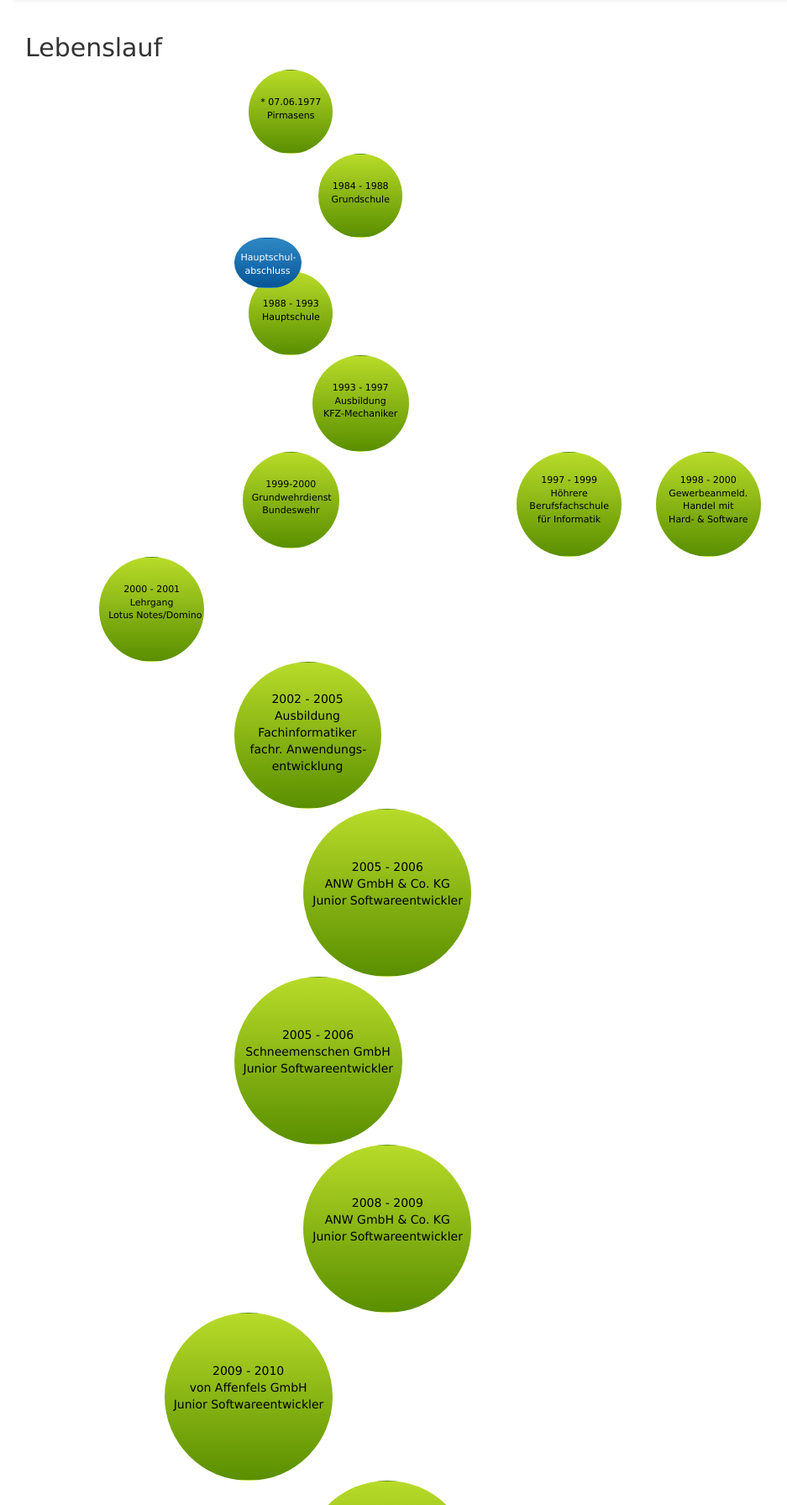
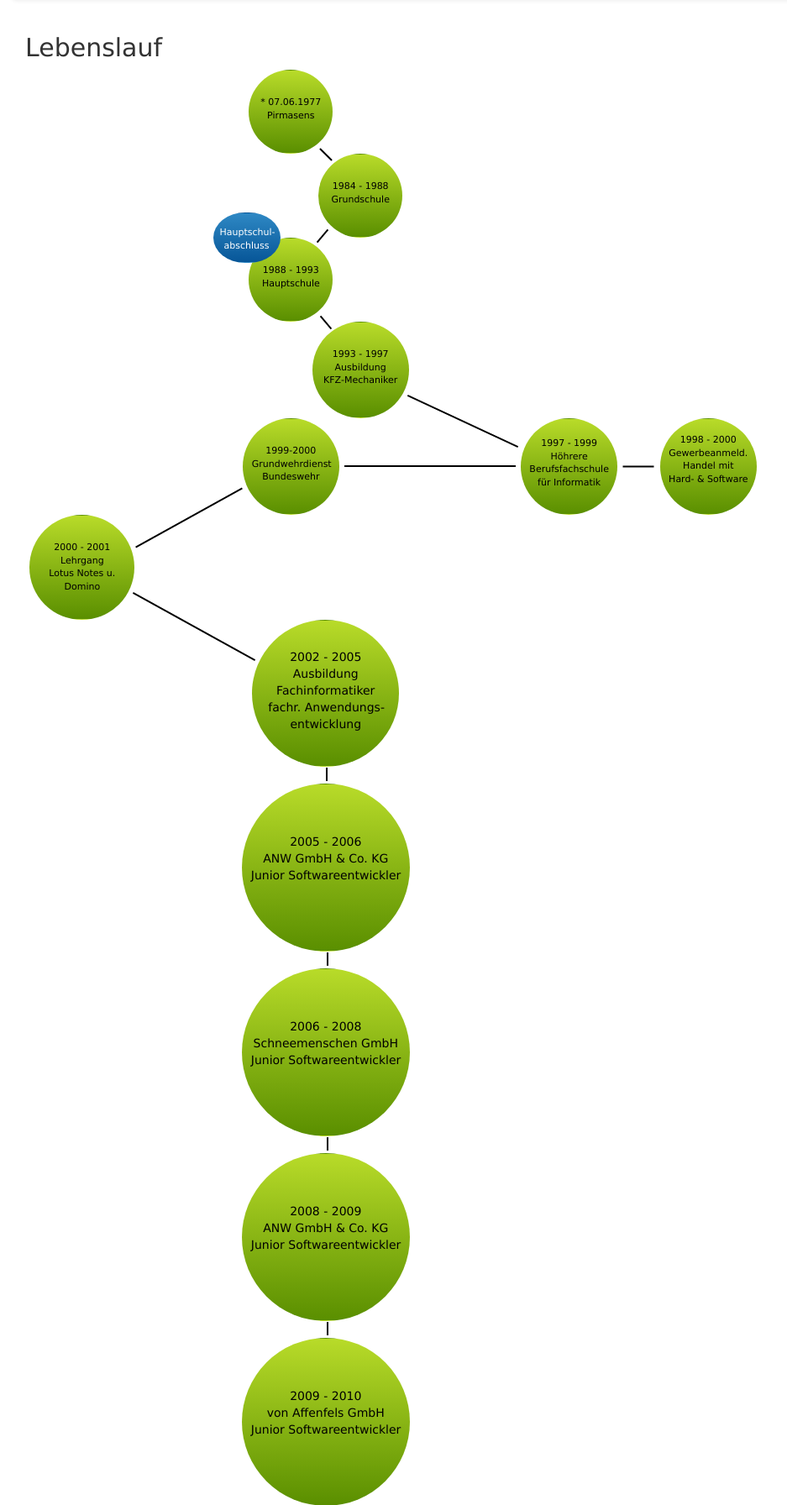
Before and after one commit to Foomy/sirfoomy, a PHP site: page /templates/curriculum-vitae.phtml in a window 1280 px wide. Shown: the part 199-1991 px from the top of the page at 84% size, without its empty margins (128-1065 px from the left). Run offline with PHP 8.4, Linux system fonts and the light colour scheme.

Commit message:
curriculum vitae enhanced

```diff
--- a/public/skins/default/css/layout.css
+++ b/public/skins/default/css/layout.css
@@ -31,5 +31,6 @@ html, body {
     footer {
       border: solid #f17826;
       border-width: 2px 0 0 0;
+      margin: 20px 0 0 0;
       padding: 10px;
     }
--- a/public/skins/default/css/main.css
+++ b/public/skins/default/css/main.css
@@ -103,6 +103,7 @@ footer .geek-code-block {
 
 /* 6. curriculum vitae */
 #curriculum-vitae .bubble {
+  position: relative;
   border: solid 1px transparent;
   margin: auto;
 }
@@ -112,114 +113,293 @@ footer .geek-code-block {
     text-align: center;
   }
 
-#curriculum-vitae .r100 {
+#curriculum-vitae .bubble-green {
+   background: transparent linear-gradient(#b8db29, #5a8f00);
+   color: #000;
+ }
+
+#curriculum-vitae .bubble-blue {
+  background: transparent linear-gradient(#2e88c4, #075698);
+  color: #fff;
+}
+
+#curriculum-vitae .birth,
+#curriculum-vitae .elementary-school {
   border-radius: 75px;
   width: 100px;
   height: 100px;
+  padding: 30px 10px;
+  font-size: 1.1rem;
+}
+#curriculum-vitae .birth:after {
+  position: absolute;
+  content: '';
+  border: 0;
+  background: #000;
+  width: 2px;
+  height: 20px;
+  top: 90px;
+  left: 90px;
+  transform: rotate(-45deg);
+}
+#curriculum-vitae .elementary-school:after {
+  position: absolute;
+  content: '';
+  border: 0;
+  background: #000;
+  width: 2px;
+  height: 20px;
+  top: 87px;
+  left: 3px;
+  transform: rotate(40deg);
 }
 
-  #curriculum-vitae .r100 p.two-lines {
-    padding: 30px 10px;
-    font-size: 1.1rem;
-  }
+#curriculum-vitae .high-school {
+  border-radius: 75px;
+  width: 100px;
+  height: 100px;
+  padding: 30px 10px;
+  font-size: 1.1rem;
+}
+#curriculum-vitae .high-school:after {
+  position: absolute;
+  content: '';
+  border: 0;
+  background: #000;
+  width: 2px;
+  height: 20px;
+  top: 90px;
+  left: 90px;
+  transform: rotate(-40deg);
+}
+#curriculum-vitae .high-school-grade {
+  position: relative;
+  border-radius: 58px / 46px;
+  width: 80px;
+  height: 60px;
+  margin: -30px 0 0 -25px;
+  padding: 15px 7px;
+  font-size: 1.1rem;
+  float: left;
+  z-index: 2;
+}
 
-  #curriculum-vitae .r100 p.four-lines {
-    padding: 20px 10px;
-    font-size: 1.0rem;
-  }
-
-#curriculum-vitae .r115 {
+#curriculum-vitae .motor-mechanic-apprenticeship,
+#curriculum-vitae .basic-military-service {
   border-radius: 75px;
   width: 115px;
   height: 115px;
+  padding: 30px 10px;
+  font-size: 1.1rem;
+}
+#curriculum-vitae .motor-mechanic-apprenticeship:after {
+  position: absolute;
+  content: '';
+  border: 0;
+  background: #000;
+  width: 2px;
+  height: 145px;
+  top: 45px;
+  left: 177px;
+  transform: rotate(-65deg);
+}
+#curriculum-vitae .basic-military-service:after {
+  position: absolute;
+  content: '';
+  border: 0;
+  background: #000;
+  width: 2px;
+  height: 145px;
+  top: 45px;
+  left: -66px;
+  transform: rotate(61deg);
 }
 
-  #curriculum-vitae .r115 p.three-lines {
-    padding: 30px 10px;
-    font-size: 1.1rem;
-  }
+#curriculum-vitae .higher-vocational-college {
+  border-radius: 75px;
+  width: 115px;
+  height: 115px;
+  padding: 21px 0;
+  font-size: 1.1rem;
+}
+#curriculum-vitae .higher-vocational-college:before {
+  position: absolute;
+  content: '';
+  border: 0;
+  background: #000;
+  width: 2px;
+  height: 204px;
+  top: -46px;
+  left: -110px;
+  transform: rotate(90deg);
+}
+#curriculum-vitae .higher-vocational-college:after {
+  position: absolute;
+  content: '';
+  border: 0;
+  background: #000;
+  width: 2px;
+  height: 37px;
+  top: 38px;
+  left: 138px;
+  transform: rotate(-90deg);
+}
 
-  #curriculum-vitae .r115 p.four-lines {
-    padding: 20px 10px;
-    font-size: 1.1rem;
-  }
+#curriculum-vitae .hardware-trade {
+  border-radius: 75px;
+  width: 115px;
+  height: 115px;
+  padding: 17px 0;
+  font-size: 1.1rem;
+}
 
-#curriculum-vitae .r125 {
+#curriculum-vitae .lotus-notes {
   border-radius: 100px;
   width: 125px;
   height: 125px;
+  padding: 30px 10px;
+  font-size: 1.1rem;
 }
-
-  #curriculum-vitae .r125 p.three-lines {
-    padding: 30px 10px;
-    font-size: 1.1rem;
-  }
-
-  #curriculum-vitae .r125 p.four-lines {
-    padding: 25px 10px;
-    font-size: 1.1rem;
-  }
-
-#curriculum-vitae .r150 {
-  border-radius: 100px;
-  width: 150px;
-  height: 150px;
+#curriculum-vitae .lotus-notes:after {
+  position: absolute;
+  top: 49px;
+  left: 194px;
+  content: '';
+  border: 0;
+  background: #000;
+  width: 2px;
+  height: 166px;
+  transform: rotate(-61deg);
 }
-
-  #curriculum-vitae .r150 p.two-lines {
-    padding: 50px 25px;
-  }
-
-  #curriculum-vitae .r150 p.three-lines {
-    padding: 45px 25px;
-  }
-
-#curriculum-vitae .r175 {
+#curriculum-vitae .it-specialist-apprenticeship {
   border-radius: 150px;
   width: 175px;
   height: 175px;
+  padding: 33px 18px;
 }
-  #curriculum-vitae .r175 p.five-lines {
-    padding: 33px 18px;
-  }
+#curriculum-vitae .it-specialist-apprenticeship:after {
+  position: absolute;
+  top: 175px;
+  left: 87px;
+  content: '';
+  border: 0;
+  background: #000;
+  width: 2px;
+  height: 16px;
+}
 
-#curriculum-vitae .r200 {
+#curriculum-vitae .anw-2005 {
   border-radius: 150px;
   width: 200px;
   height: 200px;
+  margin-top: 20px;
+  padding: 58px 10px;
+}
+#curriculum-vitae .anw-2005:after {
+  position: absolute;
+  top: 200px;
+  left: 100px;
+  content: '';
+  border: 0;
+  background: #000;
+  width: 2px;
+  height: 16px;
 }
 
-  #curriculum-vitae .r200 p.three-lines {
-    padding: 58px 10px;
-  }
-
-#curriculum-vitae .o75x50 {
-  border-radius: 60px / 50px;
-  width: 80px;
-  height: 60px;
+#curriculum-vitae .schneemenschen {
+  border-radius: 150px;
+  width: 200px;
+  height: 200px;
+  margin-top: 20px;
+  padding: 58px 10px;
+}
+#curriculum-vitae .schneemenschen:after {
+  position: absolute;
+  top: 200px;
+  left: 100px;
+  content: '';
+  border: 0;
+  background: #000;
+  width: 2px;
+  height: 16px;
 }
 
-  #curriculum-vitae .o75x50 p {
-    padding: 15px 7px;
-    font-size: 1.1rem;
-  }
-
-#curriculum-vitae .o100x75 {
-  border-radius: 60px / 50px;
-  width: 100px;
-  height: 75px;
+#curriculum-vitae .anw-2008 {
+  border-radius: 150px;
+  width: 200px;
+  height: 200px;
+  margin-top: 20px;
+  padding: 58px 10px;
+}
+#curriculum-vitae .anw-2008:after {
+  position: absolute;
+  top: 200px;
+  left: 100px;
+  content: '';
+  border: 0;
+  background: #000;
+  width: 2px;
+  height: 16px;
 }
 
-  #curriculum-vitae .o100x75 p {
-    padding: 15px 7px;
-  }
-
-#curriculum-vitae .green {
-  background: transparent linear-gradient(#b8db29, #5a8f00);
-  color: #000;
+#curriculum-vitae .von-affenfels {
+  border-radius: 150px;
+  width: 200px;
+  height: 200px;
+  margin-top: 20px;
+  padding: 58px 10px;
+}
+#curriculum-vitae .von-affenfels:after {
+  position: absolute;
+  top: 200px;
+  left: 100px;
+  content: '';
+  border: 0;
+  background: #000;
+  width: 2px;
+  height: 16px;
 }
 
-#curriculum-vitae .blue {
-  background: transparent linear-gradient(#2e88c4, #075698);
-  color: #fff;
+#curriculum-vitae .kwick {
+  border-radius: 150px;
+  width: 200px;
+  height: 200px;
+  margin-top: 20px;
+  padding: 58px 10px;
 }
+#curriculum-vitae .kwick:after {
+  position: absolute;
+  top: 200px;
+  left: 100px;
+  content: '';
+  border: 0;
+  background: #000;
+  width: 2px;
+  height: 16px;
+}
+
+#curriculum-vitae .netsdirekt {
+  border-radius: 150px;
+  width: 200px;
+  height: 200px;
+  margin-top: 20px;
+  padding: 58px 10px;
+}
+#curriculum-vitae .netsdirekt:after {
+  position: absolute;
+  top: 200px;
+  left: 100px;
+  content: '';
+  border: 0;
+  background: #000;
+  width: 2px;
+  height: 16px;
+}
+
+#curriculum-vitae .anw-2015 {
+  border-radius: 150px;
+  width: 200px;
+  height: 200px;
+  margin-top: 20px;
+  padding: 58px 10px;
+}
--- a/public/templates/curriculum-vitae.phtml
+++ b/public/templates/curriculum-vitae.phtml
@@ -7,8 +7,8 @@
 
       <div class="row">
         <div class="col-sm-2 col-sm-offset-3">
-          <div class="bubble green r100">
-            <p class="two-lines">
+          <div class="birth bubble bubble-green">
+            <p>
               * 07.06.1977<br>
               Pirmasens
             </p>
@@ -18,8 +18,8 @@
 
       <div class="row">
         <div class="col-sm-2 col-sm-offset-4">
-          <div class="bubble green r100">
-            <p class="two-lines">
+          <div class="elementary-school bubble bubble-green">
+            <p>
               1984 - 1988<br>
               Grundschule
             </p>
@@ -29,27 +29,25 @@
 
       <div class="row">
         <div class="col-sm-2 col-sm-offset-3">
-          <div class="bubble blue o75x50" style="float: left;">
+          <div class="high-school-grade bubble bubble-blue">
             <p>
               Hauptschul-<br>
               abschluss
             </p>
           </div>
-          <div class="bubble green r100" style="margin-top: 40px;">
-            <p class="two-lines">
+          <div class="high-school bubble bubble-green">
+            <p>
               1988 - 1993<br>
               Hauptschule
             </p>
           </div>
         </div>
-        <div class="col-sm-2">
-        </div>
       </div>
 
       <div class="row">
         <div class="col-sm-2 col-sm-offset-4">
-          <div class="bubble green r115">
-            <p class="three-lines">
+          <div class="motor-mechanic-apprenticeship bubble bubble-green">
+            <p>
               1993 - 1997<br>
               Ausbildung<br>
               KFZ-Mechaniker
@@ -60,8 +58,8 @@
 
       <div class="row">
         <div class="col-sm-2 col-sm-offset-3">
-          <div class="bubble green r115">
-            <p class="three-lines">
+          <div class="basic-military-service bubble bubble-green">
+            <p>
               1999-2000<br>
               Grundwehrdienst<br>
               Bundeswehr
@@ -69,8 +67,8 @@
           </div>
         </div>
         <div class="col-sm-2 col-sm-offset-2">
-          <div class="bubble green r125">
-            <p class="four-lines">
+          <div class="higher-vocational-college bubble bubble-green">
+            <p>
               1997 - 1999<br>
               Höhrere<br>
               Berufsfachschule<br>
@@ -79,8 +77,8 @@
           </div>
         </div>
         <div class="col-sm-2">
-          <div class="bubble green r125">
-            <p class="four-lines">
+          <div class="hardware-trade bubble bubble-green">
+            <p>
               1998 - 2000<br>
               Gewerbeanmeld.<br>
               Handel mit<br>
@@ -91,20 +89,21 @@
       </div>
 
       <div class="row">
-        <div class="col-sm-2 col-sm-offset-1">
-          <div class="bubble green r125">
-            <p class="three-lines">
+        <div class="col-sm-2">
+          <div class="lotus-notes bubble bubble-green">
+            <p>
               2000 - 2001<br>
               Lehrgang<br>
-              Lotus Notes/Domino
+              Lotus Notes u.<br>
+              Domino
             </p>
           </div>
         </div>
       </div>
 
       <div class="row">
-        <div class="col-sm-2 col-sm-offset-3">
-          <div class="bubble green r175">
+        <div class="col-sm-3 col-sm-offset-3">
+          <div class="it-specialist-apprenticeship bubble bubble-green">
             <p  class="five-lines">
               2002 - 2005<br>
               Ausbildung<br>
@@ -117,8 +116,8 @@
       </div>
 
       <div class="row">
-        <div class="col-sm-2 col-sm-offset-4">
-          <div class="bubble green r200">
+        <div class="col-sm-3 col-sm-offset-3">
+          <div class="anw-2005 bubble bubble-green">
             <p class="three-lines">
               2005 - 2006<br>
               ANW GmbH & Co. KG<br>
@@ -129,10 +128,10 @@
       </div>
 
       <div class="row">
-        <div class="col-sm-2 col-sm-offset-3">
-          <div class="bubble green r200">
+        <div class="col-sm-3 col-sm-offset-3">
+          <div class="schneemenschen bubble bubble-green">
             <p class="three-lines">
-              2005 - 2006<br>
+              2006 - 2008<br>
               Schneemenschen GmbH<br>
               Junior Softwareentwickler
             </p>
@@ -141,8 +140,8 @@
       </div>
 
       <div class="row">
-        <div class="col-sm-2 col-sm-offset-4">
-          <div class="bubble green r200">
+        <div class="col-sm-3 col-sm-offset-3">
+          <div class="anw-2008 bubble bubble-green">
             <p class="three-lines">
               2008 - 2009<br>
               ANW GmbH & Co. KG<br>
@@ -153,8 +152,8 @@
       </div>
 
       <div class="row">
-        <div class="col-sm-2 col-sm-offset-2">
-          <div class="bubble green r200">
+        <div class="col-sm-3 col-sm-offset-3">
+          <div class="von-affenfels bubble bubble-green">
             <p class="three-lines">
               2009 - 2010<br>
               von Affenfels GmbH<br>
@@ -165,8 +164,8 @@
       </div>
 
       <div class="row">
-        <div class="col-sm-2 col-sm-offset-4">
-          <div class="bubble green r200">
+        <div class="col-sm-3 col-sm-offset-3">
+          <div class="kwick bubble bubble-green">
             <p class="three-lines">
               2011<br>
               KWICK! Community<br>
@@ -178,8 +177,8 @@
       </div>
 
       <div class="row">
-        <div class="col-sm-2 col-sm-offset-2">
-          <div class="bubble green r200">
+        <div class="col-sm-3 col-sm-offset-3">
+          <div class="netsdirekt bubble bubble-green">
             <p class="three-lines">
               2011 - 2014<br>
               NetsDirekt GmbH<br>
@@ -190,8 +189,8 @@
       </div>
 
       <div class="row">
-        <div class="col-sm-2 col-sm-offset-4">
-          <div class="bubble green r200">
+        <div class="col-sm-3 col-sm-offset-3">
+          <div class="anw-2015 bubble bubble-green">
             <p class="three-lines">
               2015<br>
               ANW GmbH & Co. KG<br>
```
